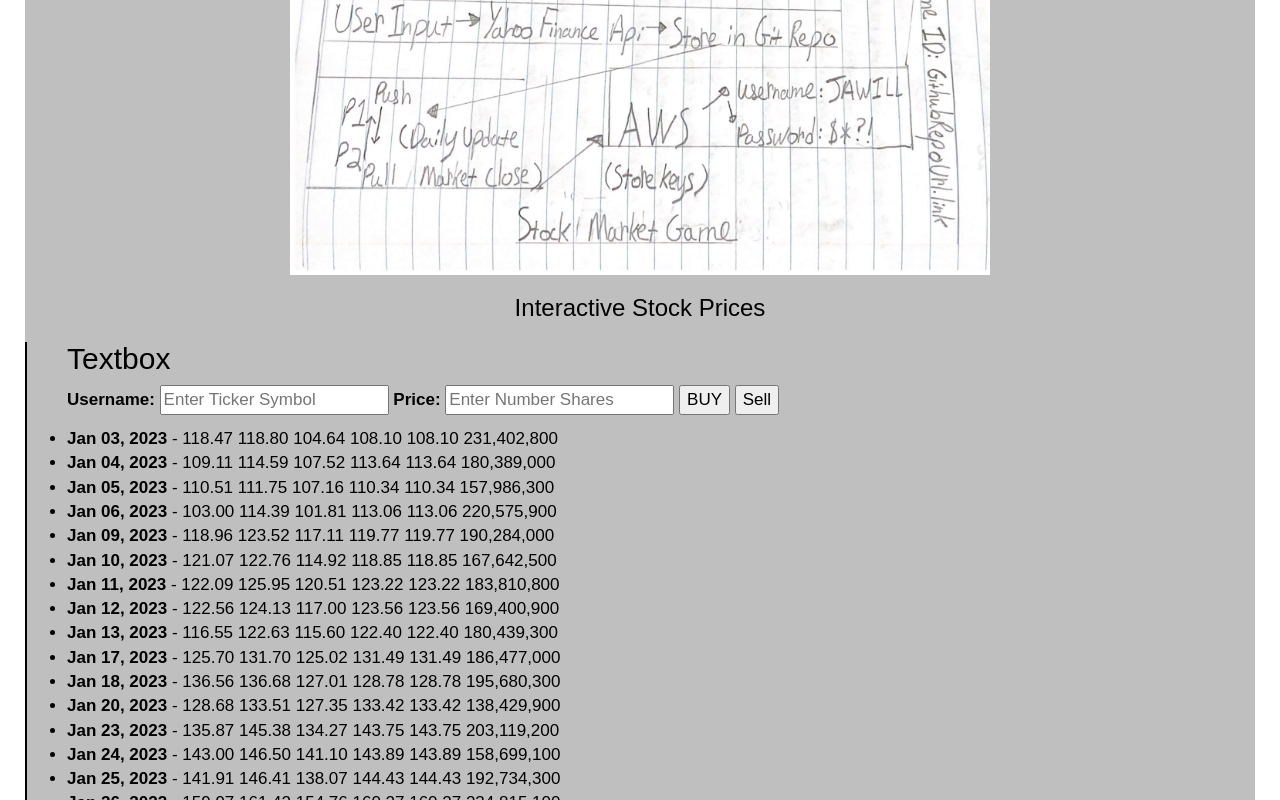
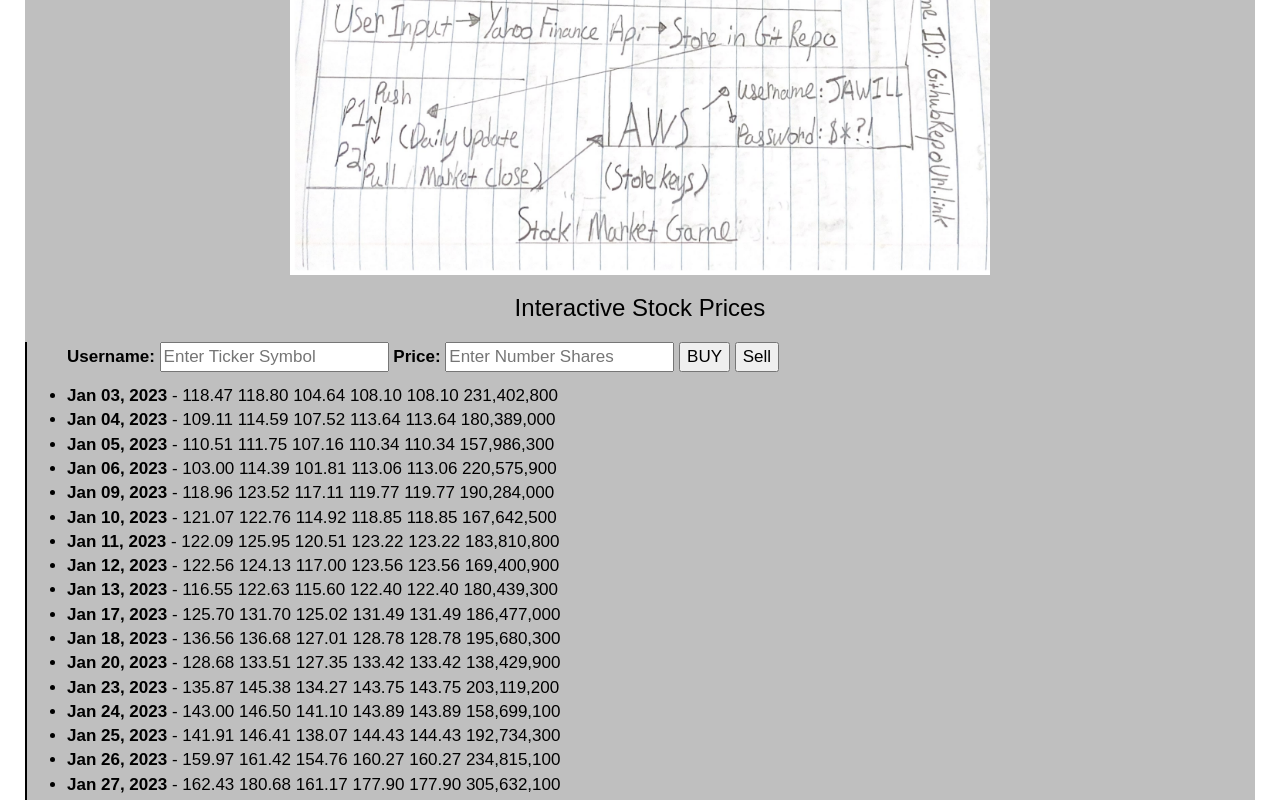
Before and after one commit to CountFinessian/Startup, a plain HTML site: page game.html in a window 1280 px wide. Both pictures are taken after a click on the button "BUY". Shown: the part 765-1565 px from the top of the page. Drawn offline with nearby package versions, Linux system fonts and the light colour scheme; a web font is replaced by a local one.

Commit message:
I figured out how to edit the website.

```diff
--- a/game.html
+++ b/game.html
@@ -38,7 +38,7 @@
   <h3 class="text-center">Interactive Stock Prices</h3>
   <ul class="verticalLine">
     <article class = "regular">
-      <h2>  Textbox </h2>
+      <h2 id = "changer" >Textbox</h2>
     <label for="tbuser">Username:</label>
     <input type="text" id="tbuser"  placeholder="Enter Ticker Symbol">
     <label for="Name">Price:</label>
@@ -78,11 +78,13 @@
       const txt1 = document.getElementByID('tbuser');
       const btn1 = document.getElementBYID('btn1');
       const out1 = document.getElementBYID('output1');
+      const chan = document.getElementBYID('changer');
 
       function fun1(){
         var str = document.getElementById("tbuser").value;
+        document.getElementById("changer").innerHTML = str;
         window.alert("value inside box" + str);
-        out1.innerHTML = txt1.value;
+        out1.innerHTML = str;
       }
 
       btn1.addEventListener('click',fun1);
```
